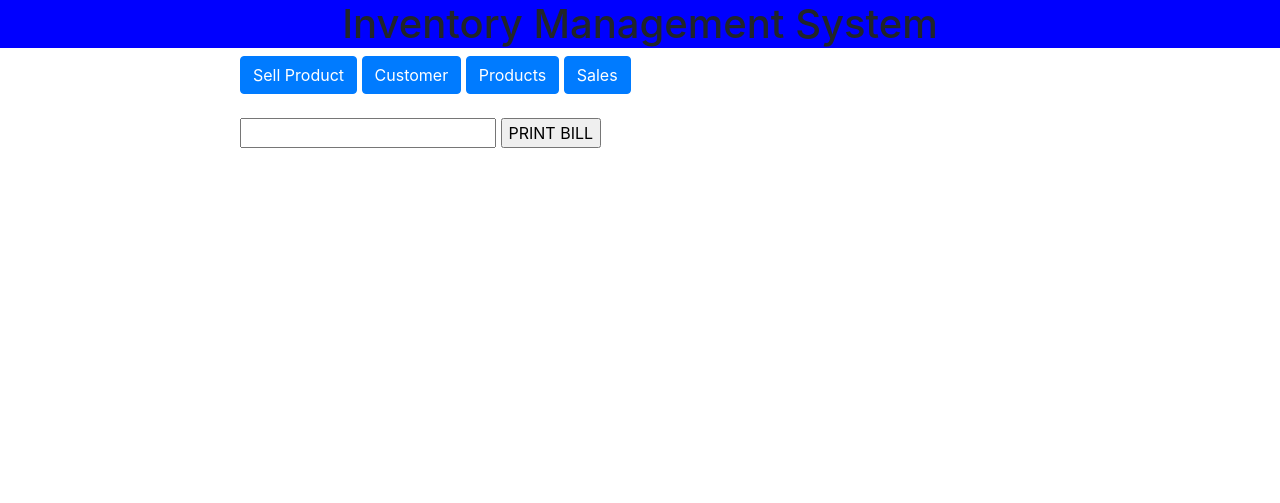
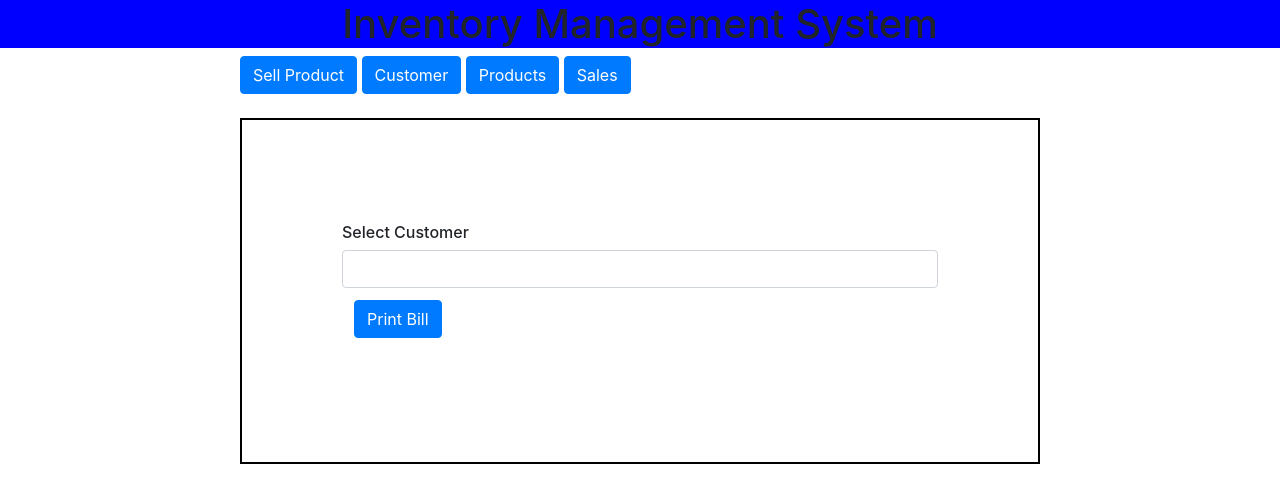
Before and after one commit to misterdipesh/Inventory_Management_and_Billling_System_django, a Django app: page /billprint/1/ in a window 1280 px wide. Shown: the top 503 px of the page. Run offline with Django 3.2, Linux system fonts and the light colour scheme; some libraries are stand-ins or nearby versions.

Commit message:
little change

```diff
--- a/Bill/templates/select_customer.html
+++ b/Bill/templates/select_customer.html
@@ -1,9 +1,10 @@
 {%extends 'base.html' %}
 {%block content%}
-<div>
+<div style="margin:auto;padding:100px;border:2px solid black">
     <form method="post">{%csrf_token%}
-        <input type="text" name="customer">
-        <input type="submit" value="PRINT BILL">
+        <label class="h6">Select Customer</label>
+        <input type="text" name="customer" class="form-control">
+        <button  style="margin:12px" type="submit"  class="btn btn-primary btn-rounded mb-4" target="_blank">Print Bill</button>
 
     </form>
 </div>
```
Also changed, not shown: Bill/templates/barcodeaddproduct.html (+8 -7 lines).
